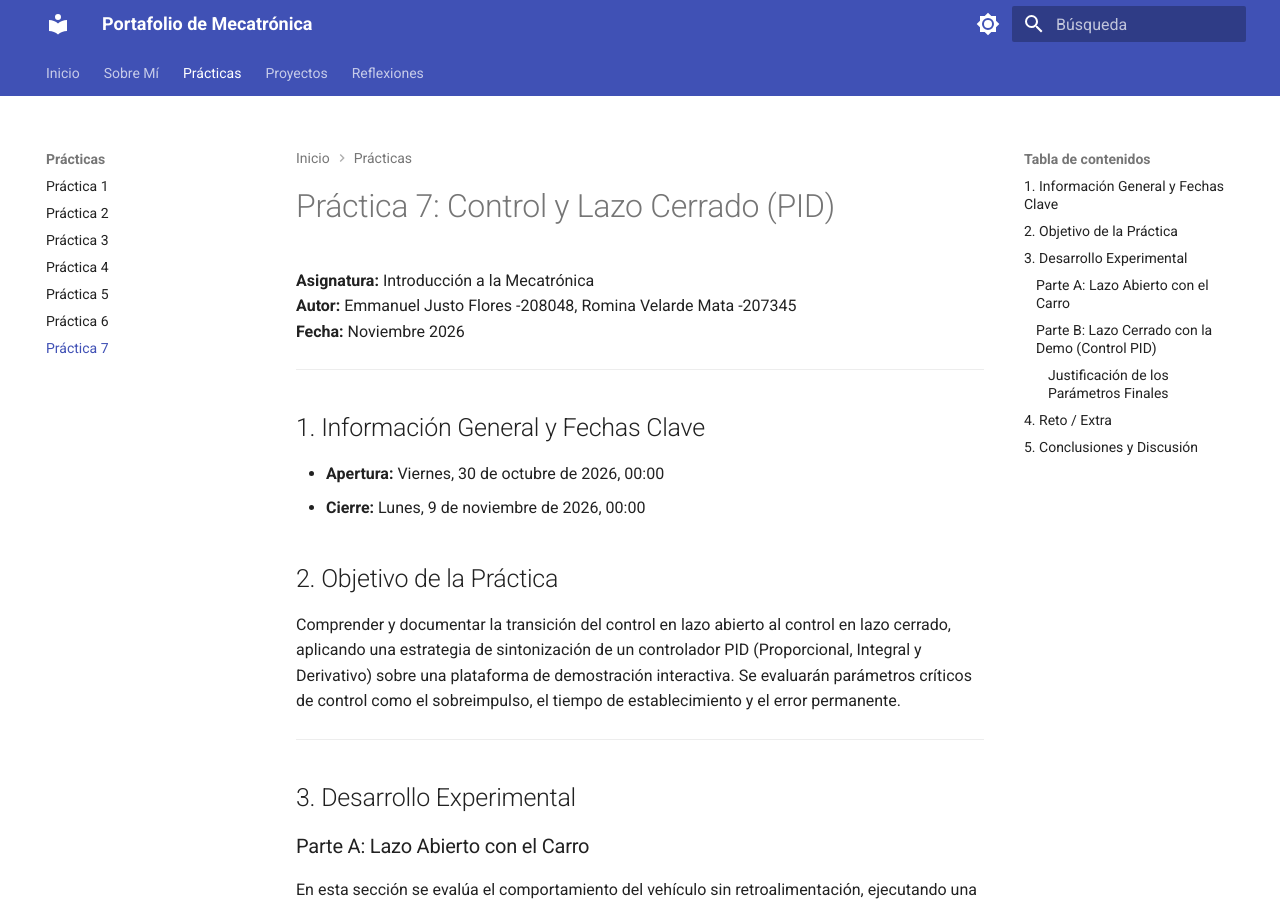
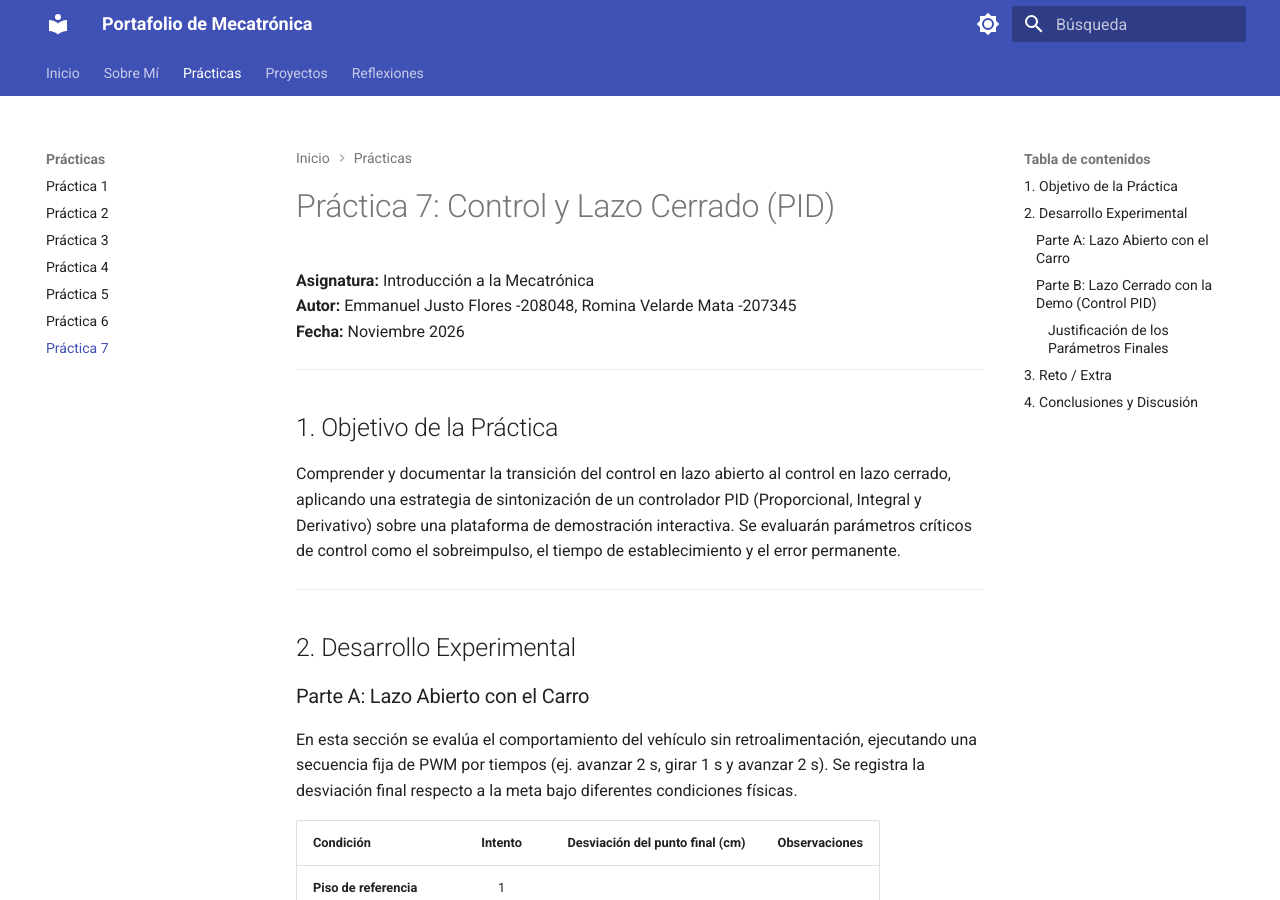
Before and after one commit to EmmanuelJustoFlores/Ibero-Portafolio, an MkDocs documentation site: the page built from docs/Practicas/Practica7.md, in a window 1280 px wide and 900 px high. Built offline with MkDocs 1.6.1 and Material for MkDocs 9.7.7, drawn with Linux system fonts in a browser that asks for light colours; some of the changed text lies outside the part shown.

Commit message:
Revise sections and update headings in Practica7.md

```diff
--- a/docs/Practicas/Practica7.md
+++ b/docs/Practicas/Practica7.md
@@ -5,17 +5,12 @@
 **Fecha:** Noviembre 2026
 
 ---
-
-## 1. Información General y Fechas Clave
-* **Apertura:** Viernes, 30 de octubre de 2026, 00:00
-* **Cierre:** Lunes, 9 de noviembre de 2026, 00:00
-
-## 2. Objetivo de la Práctica
+## 1. Objetivo de la Práctica
 Comprender y documentar la transición del control en lazo abierto al control en lazo cerrado, aplicando una estrategia de sintonización de un controlador PID (Proporcional, Integral y Derivativo) sobre una plataforma de demostración interactiva. Se evaluarán parámetros críticos de control como el sobreimpulso, el tiempo de establecimiento y el error permanente.
 
 ---
 
-## 3. Desarrollo Experimental
+## 2. Desarrollo Experimental
 
 ### Parte A: Lazo Abierto con el Carro
 En esta sección se evalúa el comportamiento del vehículo sin retroalimentación, ejecutando una secuencia fija de PWM por tiempos (ej. avanzar 2 s, girar 1 s y avanzar 2 s). Se registra la desviación final respecto a la meta bajo diferentes condiciones físicas.
@@ -45,14 +40,11 @@ Utilizando el simulador interactivo, se aplicó la receta de sintonización secu
 
 ---
 
-## 4. Reto / Extra
-
-> [!SUCCESS]
-> **Cumplimiento del Reto Extra:**
+## 3. Reto / Extra
 > El **Intento 3** documentado en la tabla anterior demuestra que con el juego de ganancias `Kp=2.5, Ki=0.15, Kd=0.8`, se logró superar exitosamente el reto planteado en la plataforma. Se obtuvo un **sobreimpulso del 3.8%** (cumpliendo la condición de ser menor al 5%) y el sistema se estabilizó en apenas **2.8 segundos** (cumpliendo la barrera de ser menor a 5 s).
 
 ---
 
-## 5. Conclusiones y Discusión
+## 4. Conclusiones y Discusión
 * **Lazo Abierto:** Se evidenció que sin retroalimentación, el sistema "ciego" es altamente susceptible a perturbaciones externas (fricción del terreno, caídas de voltaje de la batería, imperfecciones de los motores). Los errores de trayectoria se acumulan progresivamente y el vehículo es incapaz de corregirlos.
 * **Lazo Cerrado (PID):** La inclusión de retroalimentación cambia drásticamente el comportamiento del sistema. El controlador monitorea constantemente la diferencia entre dónde está y dónde debería estar (el error), calculando ajustes en tiempo real. La sinergia de las tres acciones matemáticas (Proporcional para velocidad de respuesta, Derivativa para estabilidad y amortiguamiento, Integral para precisión absoluta) garantiza un posicionamiento exacto y robusto frente a perturbaciones.
```
